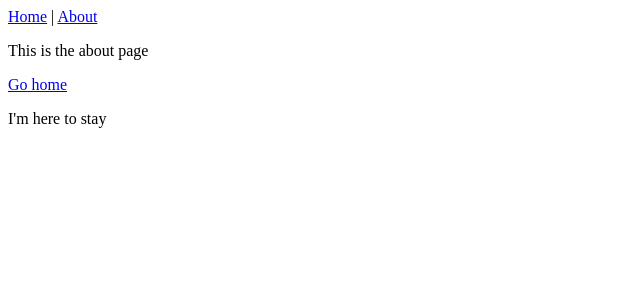
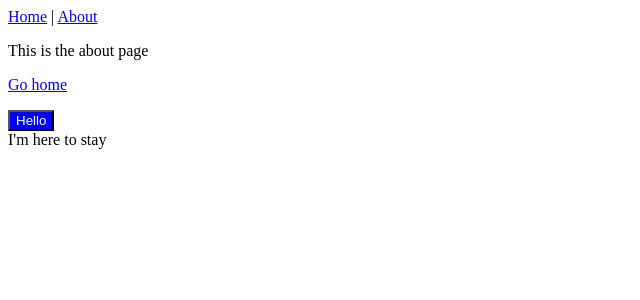
Before and after one commit to ohearonkg/next-exploration, a Next.js app: page /about in a window 1280 px wide. Shown: the top 300 px of the page, without its empty margins (0-640 px from the left). Built offline with nearby package versions, Linux system fonts and the light colour scheme.

Commit message:
removing .next folder and adding styled component.s

```diff
--- a/components/CustomButton/CustomButton.tsx
+++ b/components/CustomButton/CustomButton.tsx
@@ -1,4 +1,10 @@
 import * as React from "react";
+import styled from "styled-components";
+
+const StyledButton = styled.button`
+  background-color: blue;
+  color: white;
+`;
 
 export interface ButtonProps {
   /**
@@ -9,7 +15,7 @@ export interface ButtonProps {
 }
 
 const CustomButton: React.SFC<ButtonProps> = ({ text }) => (
-  <button> {text} </button>
+  <StyledButton> {text} </StyledButton>
 );
 
 export default CustomButton;
--- a/package.json
+++ b/package.json
@@ -12,12 +12,14 @@
     "@zeit/next-typescript": "^1.1.1",
     "next": "^7.0.2",
     "react": "^16.6.0",
-    "react-dom": "^16.6.0"
+    "react-dom": "^16.6.0",
+    "styled-components": "^4.0.3"
   },
   "devDependencies": {
     "@types/next": "^7.0.1",
     "@types/react": "^16.4.16",
     "@types/react-dom": "16.0.8",
+    "babel-plugin-styled-components": "^1.8.0",
     "react-docgen-typescript": "^1.12.0",
     "react-styleguidist": "^8.0.2",
     "typescript": "3.1.1"
--- /dev/null
+++ b/pages/_document.tsx
@@ -0,0 +1,36 @@
+import Document, { Head, Main, NextScript } from "next/document";
+// Import styled components ServerStyleSheet
+import { ServerStyleSheet } from "styled-components";
+
+export default class MyDocument extends Document<any> {
+  static getInitialProps({ renderPage }) {
+    // Step 1: Create an instance of ServerStyleSheet
+    const sheet = new ServerStyleSheet();
+
+    // Step 2: Retrieve styles from components in the page
+    const page = renderPage(App => props =>
+      sheet.collectStyles(<App {...props} />)
+    );
+
+    // Step 3: Extract the styles as <style> tags
+    const styleTags = sheet.getStyleElement();
+
+    // Step 4: Pass styleTags as a prop
+    return { ...page, styleTags };
+  }
+
+  render() {
+    return (
+      <html>
+        <Head>
+          {/* Step 5: Output the styles in the head */}
+          {this.props.styleTags}
+        </Head>
+        <body>
+          <Main />
+          <NextScript />
+        </body>
+      </html>
+    );
+  }
+}
--- a/pages/about.tsx
+++ b/pages/about.tsx
@@ -1,9 +1,15 @@
-import Link from 'next/link'
-import Layout from '../components/Layout';
+import Link from "next/link";
+import Layout from "../components/Layout";
+import CustomButton from "../components/CustomButton/CustomButton";
 
 export default () => (
   <Layout title="About | Next.js + TypeScript Example">
     <p>This is the about page</p>
-    <p><Link href='/'><a>Go home</a></Link></p>
+    <p>
+      <Link href="/">
+        <a>Go home</a>
+      </Link>
+    </p>
+    <CustomButton text="Hello" />
   </Layout>
-)
+);
```
Also changed, not shown: .babelrc, 2 other files (tests, documents, lock files or other folders).
